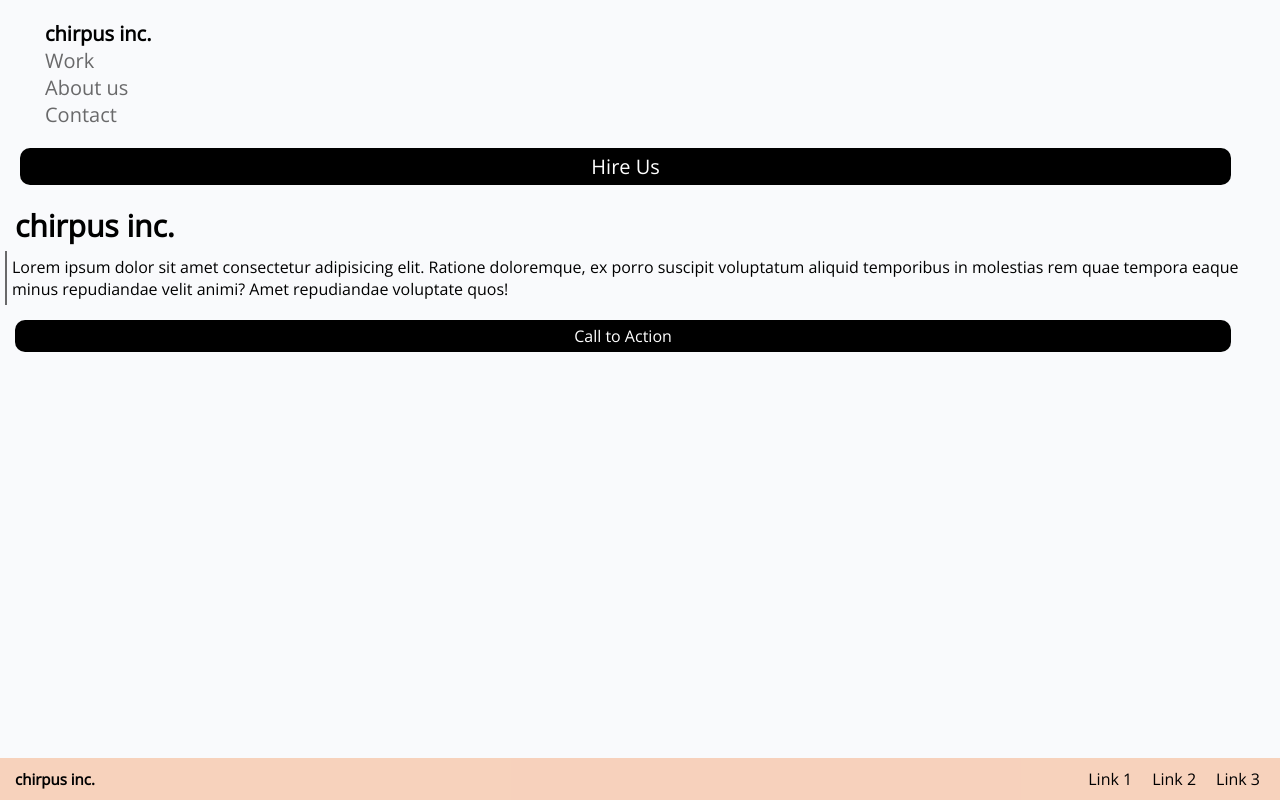
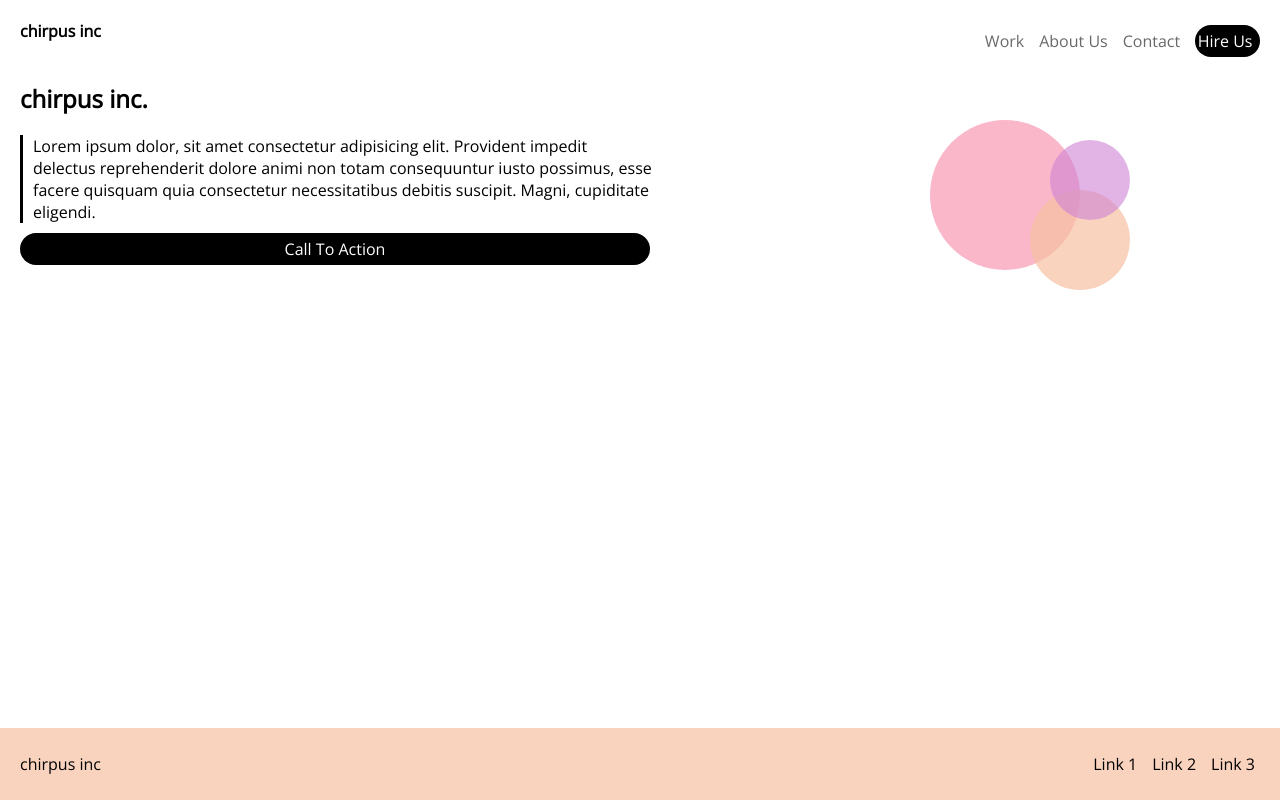
Before and after one commit to zakir17/chirpus-inc, a plain HTML site: page index.html in a window 1280 px wide. Drawn offline with nearby package versions, Linux system fonts and the light colour scheme; a web font is replaced by a local one.

Commit message:
updated media

```diff
--- a/index.html
+++ b/index.html
@@ -4,48 +4,54 @@
     <meta charset="UTF-8" />
     <meta http-equiv="X-UA-Compatible" content="IE=edge" />
     <meta name="viewport" content="width=device-width, initial-scale=1.0" />
-    <title>chirpus inc.</title>
-    <link rel="stylesheet" href="style.css" />
     <link rel="preconnect" href="https://fonts.googleapis.com" />
     <link rel="preconnect" href="https://fonts.gstatic.com" crossorigin />
     <link
-      href="https://fonts.googleapis.com/css2?family=Nanum+Brush+Script&family=Open+Sans:wght@300&display=swap"
+      href="https://fonts.googleapis.com/css2?family=Open+Sans&display=swap"
       rel="stylesheet"
     />
+    <link rel="stylesheet" href="style.css" />
+    <title>Chirpus Inc.</title>
   </head>
   <body>
     <header>
+      <h1>chirpus inc</h1>
       <nav>
         <ul>
-          <li class="inc">chirpus inc.</li>
           <li><a href="#">Work</a></li>
-          <li><a href="#">About us</a></li>
+          <li><a href="#">About Us</a></li>
           <li><a href="#">Contact</a></li>
+          <li><a href="#" class="accent">Hire Us</a></li>
         </ul>
-        <p><a href="#" class="bar">Hire Us</a></p>
       </nav>
     </header>
+    <main>
+      <section class="about">
+        <h2>chirpus inc.</h2>
+        <p class="call-to-action">
+          Lorem ipsum dolor, sit amet consectetur adipisicing elit. Provident
+          impedit delectus reprehenderit dolore animi non totam consequuntur
+          iusto possimus, esse facere quisquam quia consectetur necessitatibus
+          debitis suscipit. Magni, cupiditate eligendi.
+        </p>
+        <a href="#" class="accent call-to-action-link">Call To Action</a>
+      </section>
 
-    <main>
-      <h2>chirpus inc.</h2>
-      <p class="text">
-        Lorem ipsum dolor sit amet consectetur adipisicing elit. Ratione
-        doloremque, ex porro suscipit voluptatum aliquid temporibus in molestias
-        rem quae tempora eaque minus repudiandae velit animi? Amet repudiandae
-        voluptate quos!
-      </p>
-      <div>
-        <p class="bar">Call to Action</p>
-      </div>
+      <section>
+        <div class="circle-big"></div>
+        <div class="circle-medium"></div>
+        <div class="circle-small"></div>
+      </section>
     </main>
-
     <footer>
-      <h2>chirpus inc.</h2>
-      <ul>
-        <li><a href="#">Link 1</a></li>
-        <li><a href="#">Link 2</a></li>
-        <li><a href="#">Link 3</a></li>
-      </ul>
+      <p>chirpus inc</p>
+      <nav>
+        <ul>
+          <li><a href="#">Link 1</a></li>
+          <li><a href="#">Link 2</a></li>
+          <li><a href="#">Link 3</a></li>
+        </ul>
+      </nav>
     </footer>
   </body>
 </html>
--- a/style.css
+++ b/style.css
@@ -1,92 +1,117 @@
 /* resets */
+
 body,
 h1,
-h2,
-h3 {
+p {
   margin: 0;
 }
 
 body {
-  font-family: "Open Sans";
-  background-color: #f9fafc;
+  padding: 20px;
+  font-family: "Open Sans", sans-serif;
 }
 
-header {
-  font-size: 20px;
-  margin-left: 5px;
+h1 {
+  font-size: 16px;
 }
 
-.inc {
-  color: #000;
-  font-weight: bold;
+nav ul {
+  list-style: none;
+  padding: 0;
+  margin: 0;
 }
 
-header nav ul {
-  list-style: none;
-}
-header nav ul a {
+header a {
   text-decoration: none;
   color: #69696a;
+  padding: 5px 5px 5px 0;
+  display: inline-block;
 }
 
-header nav p {
-  background-color: #000;
-  width: 95%;
-  border-radius: 10px;
+.accent {
+  background-color: black;
+  color: white;
+  width: 100%;
   text-align: center;
-  padding: 5px 0px;
-  margin-left: 15px;
-}
-header nav p a {
-  color: #fff;
-  text-decoration: none;
+  border-radius: 20px;
 }
 
-main h2 {
-  margin-left: 15px;
-  font-size: 30px;
-  font-weight: bold;
-}
-.text {
-  margin: 5px;
-  padding: 5px;
-  border-left: 2px solid #69696a;
+.call-to-action {
+  border-left: 3px solid black;
+  padding-left: 10px;
 }
 
-div p {
-  background-color: #000;
-  width: 95%;
-  border-radius: 10px;
-  color: #fff;
-  text-align: center;
-  padding: 5px 0px;
-  margin: 15px;
+.call-to-action-link {
+  text-decoration: none;
+  display: inline-block;
+  padding: 5px;
+  margin-top: 10px;
 }
 
 footer {
   position: fixed;
   bottom: 0;
-  width: 100%;
+  left: 0;
+  right: 0;
+  background-color: rgba(247, 193, 162, 0.7);
   display: flex;
   justify-content: space-between;
   align-items: center;
-  background-color: rgba(247, 193, 162, 0.7);
+  padding: 20px;
 }
 
-footer h2 {
-  font-size: 15px;
-  margin-left: 15px;
+footer nav ul {
+  display: flex;
 }
 
-footer ul {
-  list-style: none;
-  display: flex;
-  padding: 5px;
-  margin: 5px;
+footer a {
+  padding: 5px 0 5px 5px;
+  text-decoration: none;
+  color: black;
 }
+@media only screen and (min-width: 768px) {
+  header {
+    display: flex;
+    justify-content: space-between;
+  }
+  nav ul {
+    display: flex;
+  }
+  nav ul li {
+    padding: 5px;
+  }
+  .call-to-action {
+    width: 50%;
+  }
+  .call-to-action-link {
+    width: 50%;
+  }
 
-footer ul li a {
-  margin: 10px;
-  color: #000;
-  text-decoration: none;
+  .circle-big {
+    background-color: rgba(247, 136, 167, 0.6);
+    height: 150px;
+    width: 150px;
+    border-radius: 50%;
+    position: absolute;
+    right: 200px;
+    top: 120px;
+  }
+  .circle-medium {
+    background-color: rgba(247, 193, 162, 0.7);
+    height: 100px;
+    width: 100px;
+    border-radius: 50%;
+    position: absolute;
+    right: 150px;
+    top: 190px;
+  }
+  .circle-small {
+    background-color: rgba(207, 130, 213, 0.6);
+    height: 80px;
+    width: 80px;
+    border-radius: 50%;
+    position: absolute;
+    right: 150px;
+    top: 140px;
+  }
 }
```
